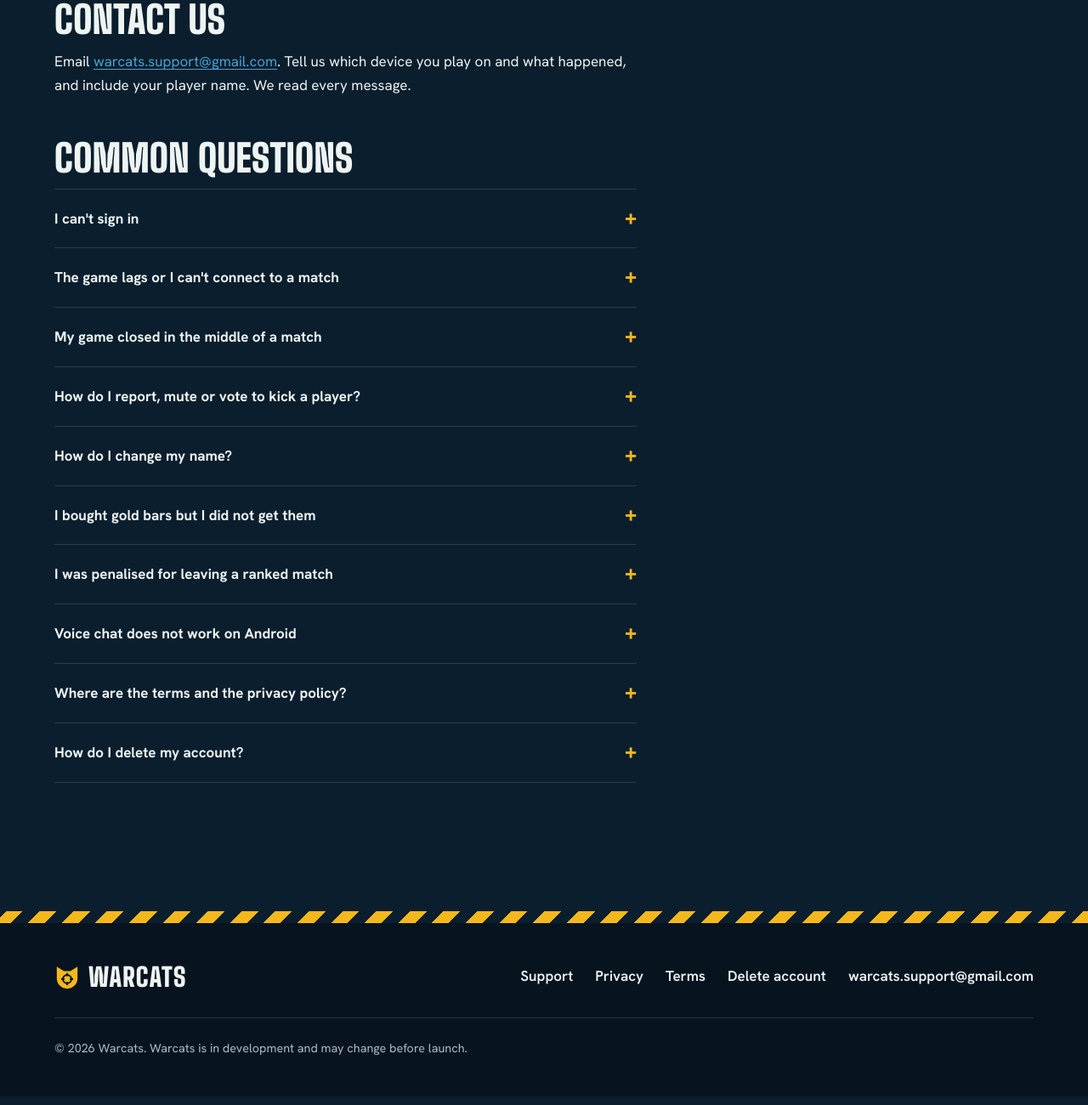
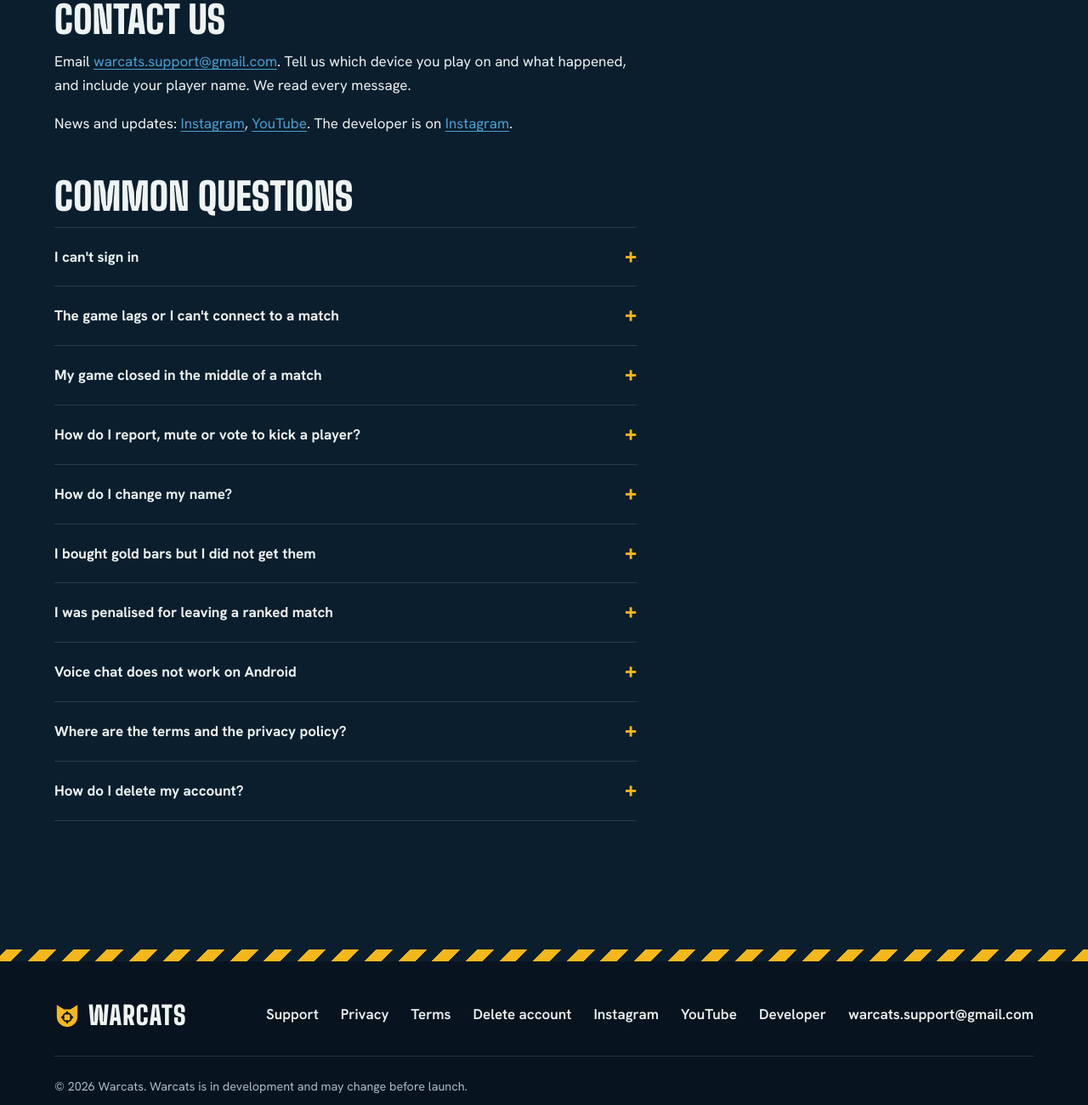
Before and after one commit to Noisyboymm/warcats-website, a plain HTML site: page support/index.html in a window 1280 px wide. Shown: the part 420-1720 px from the top of the page at 85% size. Drawn offline with Linux system fonts and the light colour scheme.

Commit message:
Add files via upload

```diff
--- a/support/index.html
+++ b/support/index.html
@@ -38,6 +38,7 @@
     <div class="wrap">
       <h2>Contact us</h2>
       <p>Email <a href="mailto:warcats.support@gmail.com">warcats.support@gmail.com</a>. Tell us which device you play on and what happened, and include your player name. We read every message.</p>
+      <p>News and updates: <a href="https://www.instagram.com/playwarcats" rel="noopener">Instagram</a>, <a href="https://www.youtube.com/@playwarcats" rel="noopener">YouTube</a>. The developer is on <a href="https://www.instagram.com/mrz_noisyboy" rel="noopener">Instagram</a>.</p>
 
       <h2>Common questions</h2>
       <details>
@@ -117,6 +118,9 @@
       <a href="/privacy/">Privacy</a>
       <a href="/terms/">Terms</a>
       <a href="/delete-account/">Delete account</a>
+      <a href="https://www.instagram.com/playwarcats" rel="noopener">Instagram</a>
+      <a href="https://www.youtube.com/@playwarcats" rel="noopener">YouTube</a>
+      <a href="https://www.instagram.com/mrz_noisyboy" rel="noopener">Developer</a>
       <a href="mailto:warcats.support@gmail.com">warcats.support@gmail.com</a>
     </nav>
     <small>&copy; 2026 Warcats. Warcats is in development and may change before launch.</small>
```
Also changed, not shown: delete-account/index.html (+3 -0 lines), index.html (+4 -0 lines), privacy/index.html (+3 -0 lines), terms/index.html (+3 -0 lines).
